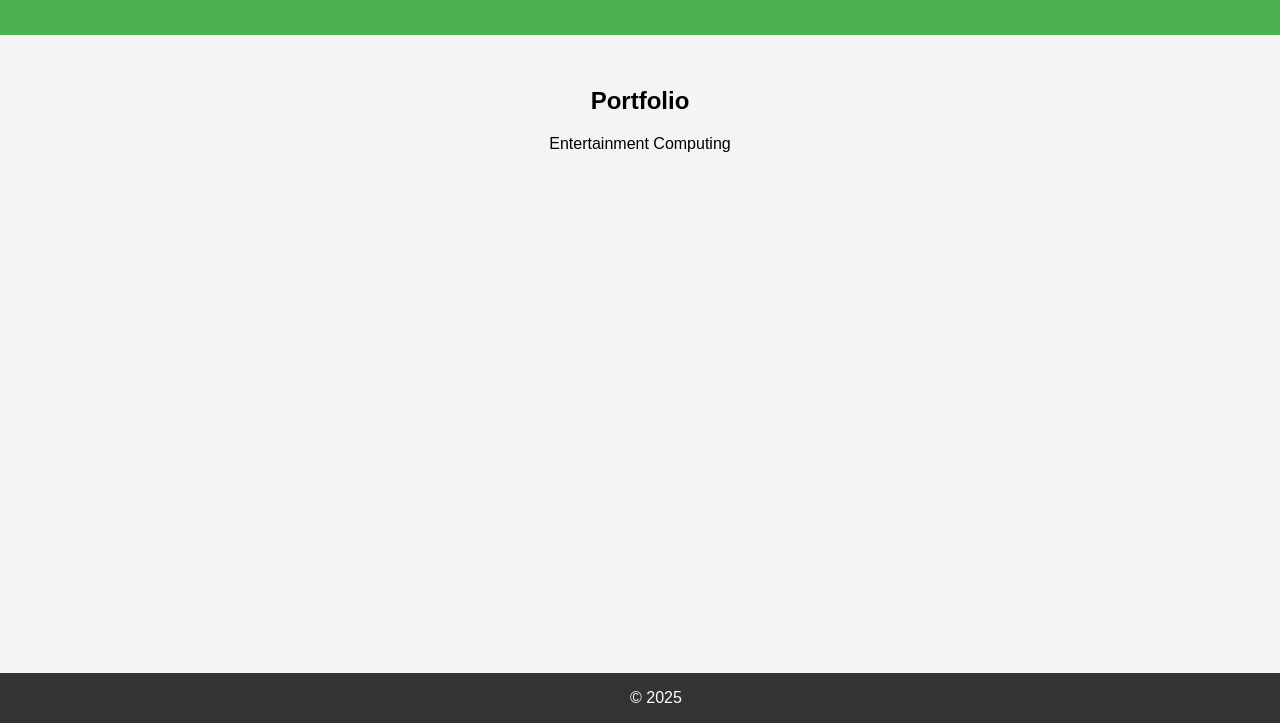
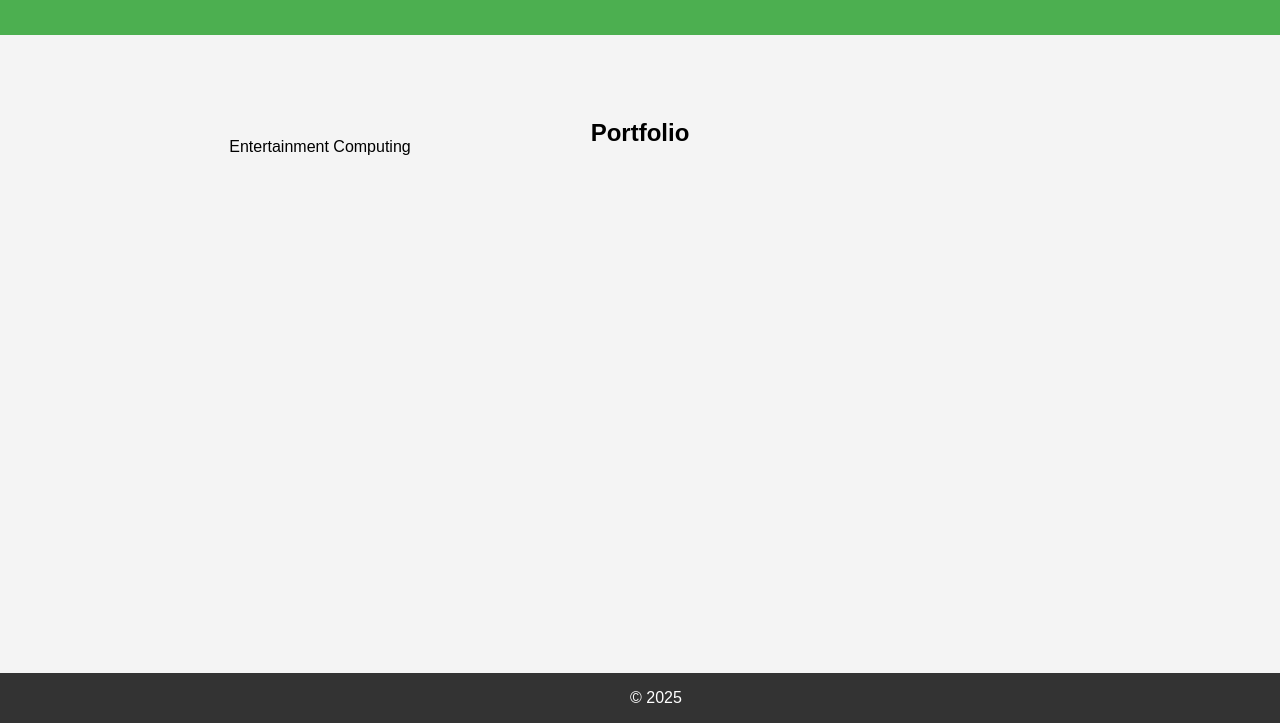
Before and after one commit to Preston752/Portfolio, a plain HTML site: page index.html in a window 1280 px wide. Shown: the part 77-800 px from the top of the page. Drawn offline with Linux system fonts and the light colour scheme.

Commit message:
Update index.html
Portfolio centered.

Entertainment computing to the left.

```diff
--- a/index.html
+++ b/index.html
@@ -3,7 +3,7 @@
 <head>
   <meta charset="UTF-8" />
   <meta name="viewport" content="width=device-width, initial-scale=1.0"/>
-  <title>My First Website</title>
+  <title>Preston Jones | Portfolio</title>
   <style>
     body {
       font-family: Arial, sans-serif;
@@ -11,16 +11,32 @@
       padding: 0;
       background: #f4f4f4;
     }
+
     header {
       background: #4CAF50;
       color: white;
       padding: 1rem;
       text-align: center;
     }
+
     main {
-      padding: 2rem;
+      padding: 4rem 2rem;
       text-align: center;
+      position: relative;
     }
+
+    h2 {
+      margin-bottom: 3rem;
+    }
+
+    .left-quarter {
+      position: absolute;
+      top: 50%;
+      left: 25%;
+      transform: translate(-50%, -50%);
+      text-align: left;
+    }
+
     footer {
       background: #333;
       color: white;
@@ -30,6 +46,7 @@
       width: 100%;
       bottom: 0;
     }
+
     a {
       color: #4CAF50;
       text-decoration: none;
@@ -40,10 +57,14 @@
   <header>
     <h1>Preston Jones</h1>
   </header>
+
   <main>
     <h2>Portfolio</h2>
-    <p>Entertainment Computing</p>
+    <div class="left-quarter">
+      <p>Entertainment Computing</p>
+    </div>
   </main>
+
   <footer>
     &copy; 2025
   </footer>
```
